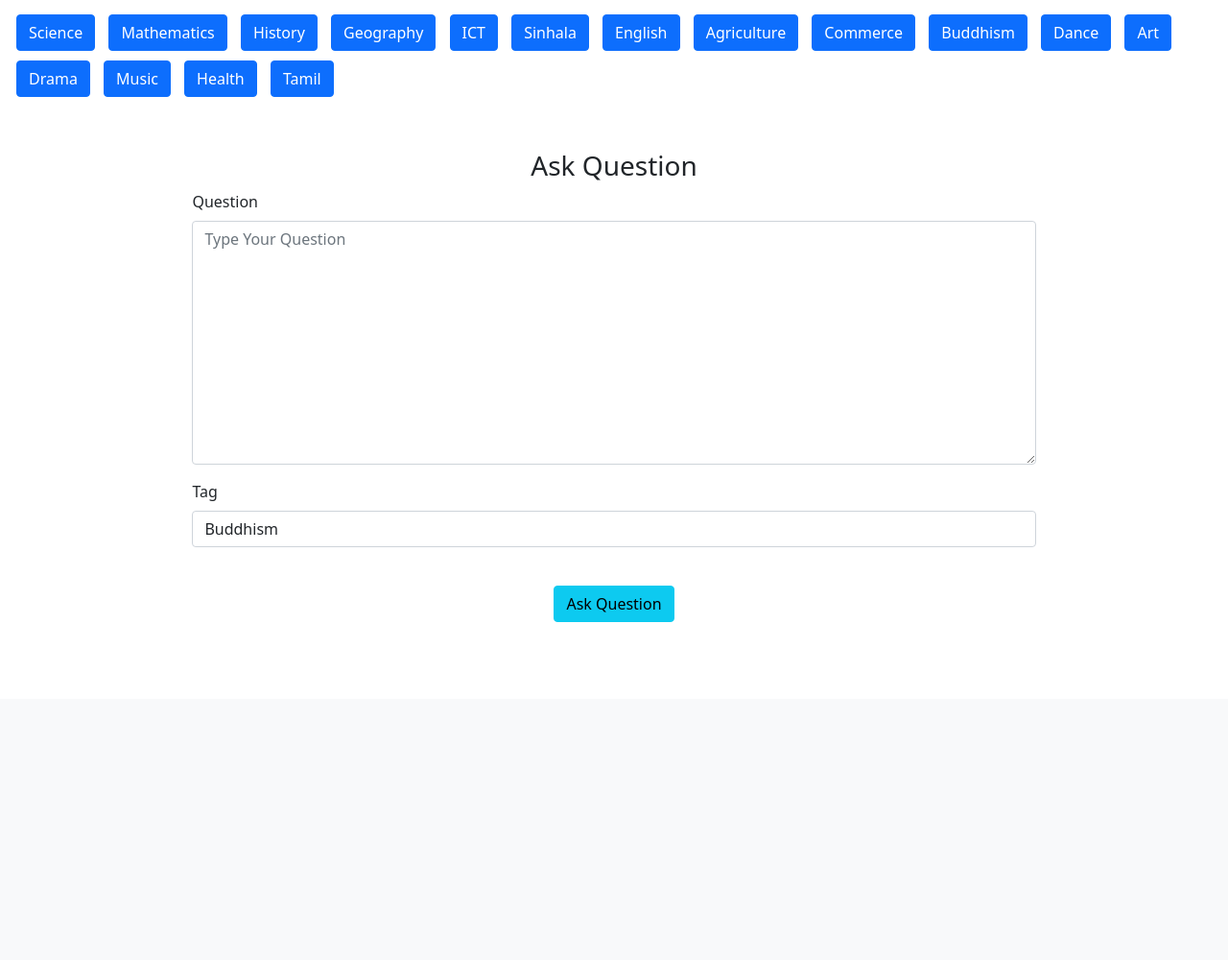
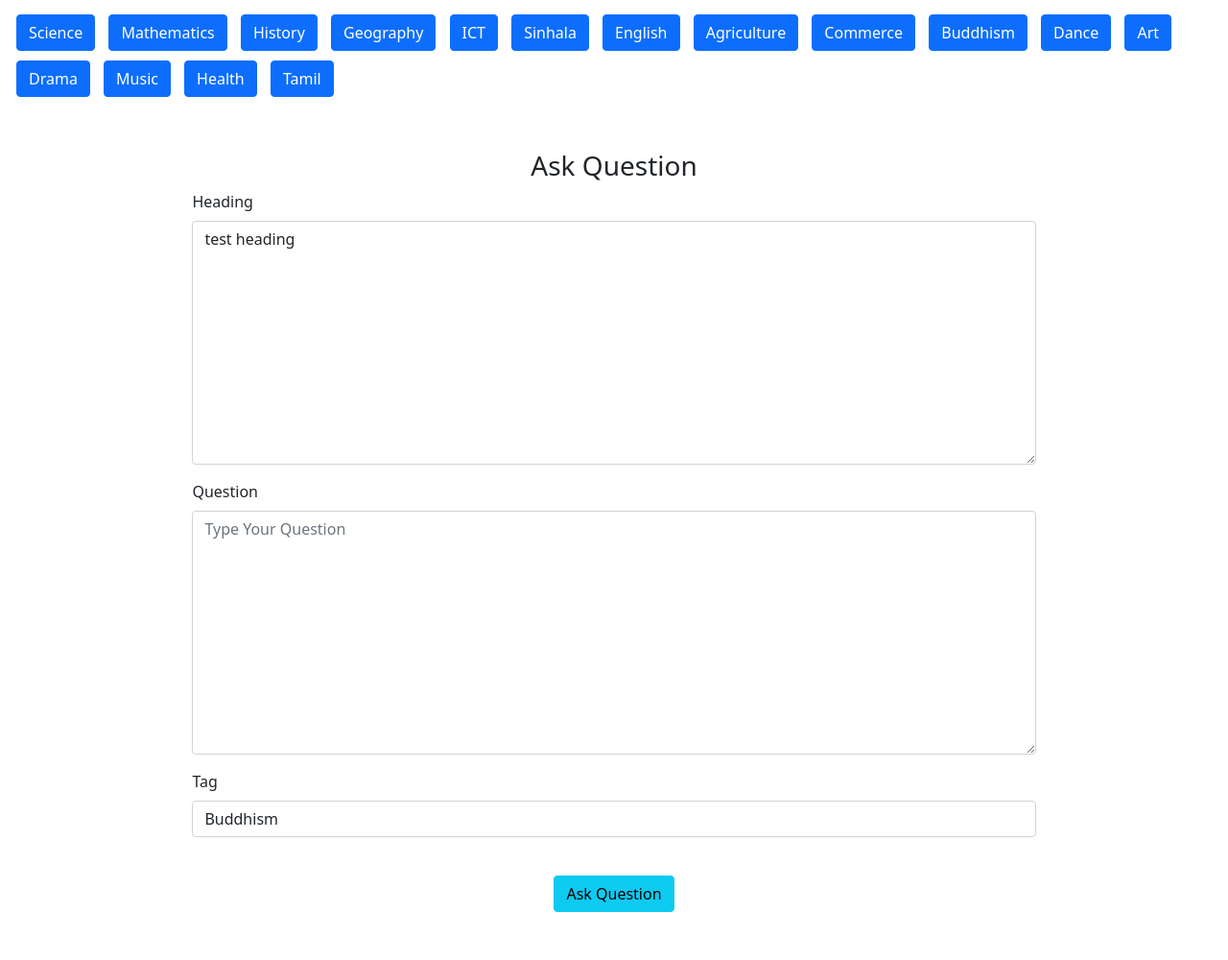
Before and after one commit to nuwanjith-malaka/quebook-new, a Django app: page /questionform/ in a window 1280 px wide. Shown: the part 72-1072 px from the top of the page at 96% size. Before the commit the page ends 720 px from the top, so only its background shows below. Run offline with Django 4.2, Linux system fonts and the light colour scheme; the visitor is signed in with stand-in values (Sample User, id 1).

Commit message:
added heading to question form template

```diff
--- a/question/templates/question/question_form.html
+++ b/question/templates/question/question_form.html
@@ -19,7 +19,10 @@
   <h3>Ask Question</h3>
   <form method="POST" action="">
     {% csrf_token %}
-
+    <div class="mb-3">
+      <label class="form-label">Heading</label>
+      {{ form.heading }}
+    </div>
     <div class="mb-3">
       <label class="form-label">Question</label>
       {{ form.body }}
```
